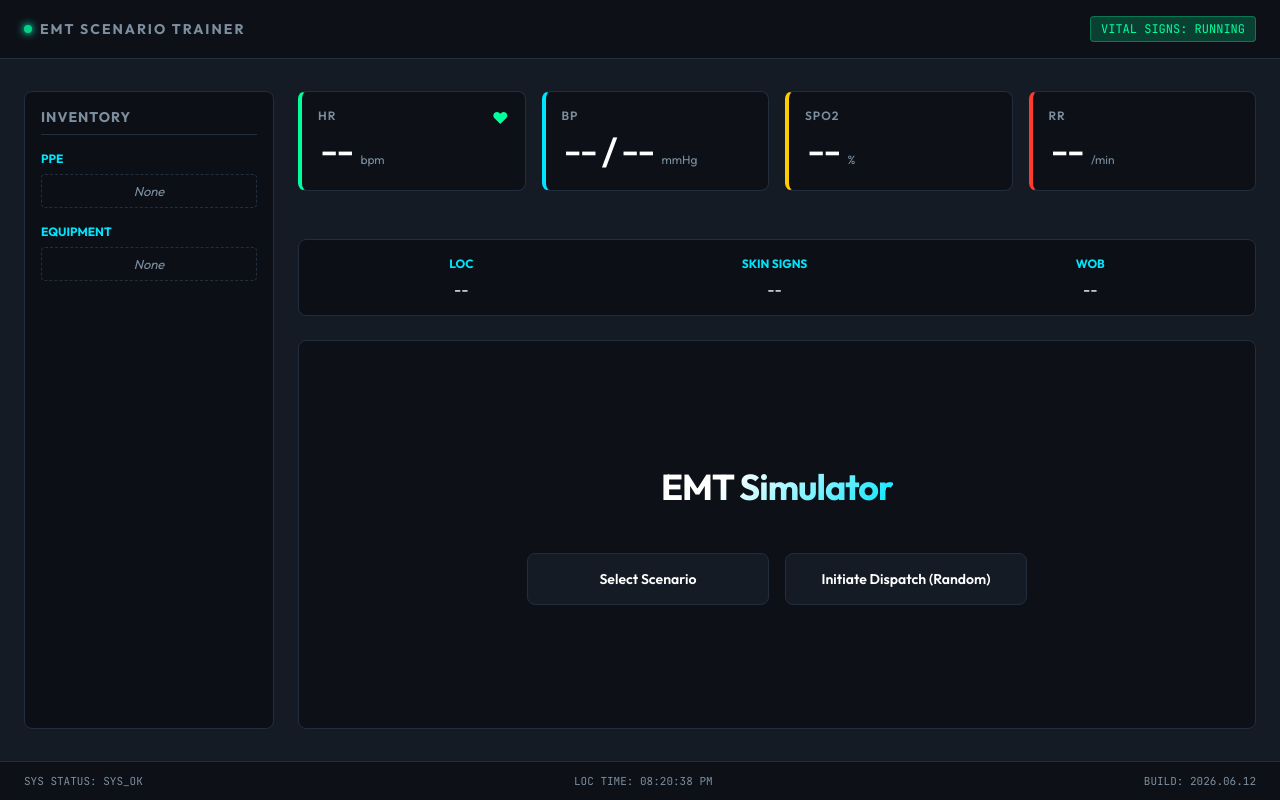
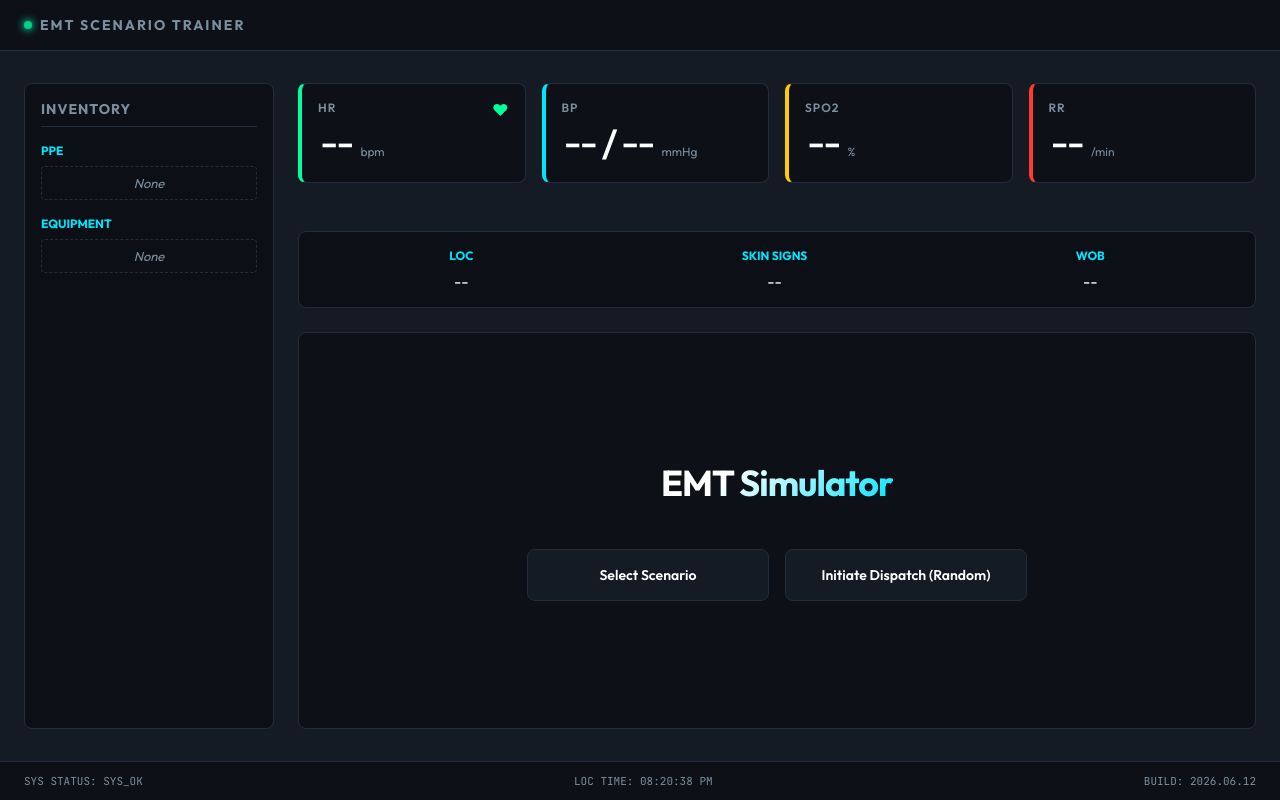
Before and after one commit to mneider12/EMT, a React (Vite) app: page / in a window 1280 px wide. Built offline with nearby package versions, Linux system fonts and the light colour scheme.

Commit message:
vitals running widget

```diff
--- a/src/App.css
+++ b/src/App.css
@@ -50,15 +50,6 @@
   animation: pulse 2s infinite ease-in-out;
 }
 
-.system-status {
-  font-family: var(--mono);
-  font-size: 12px;
-  color: var(--success);
-  background-color: var(--success-glow);
-  border: 1px solid rgba(0, 255, 157, 0.3);
-  padding: 4px 10px;
-  border-radius: 4px;
-}
 
 .monitor-body {
   padding: 32px 24px;
--- a/src/App.tsx
+++ b/src/App.tsx
@@ -25,7 +25,6 @@ function App() {
           {/* Header */}
           <div className="monitor-header">
             <div className="system-title">EMT Scenario Trainer</div>
-            <div className="system-status">VITAL SIGNS: RUNNING</div>
           </div>
 
           {/* Body */}
```
